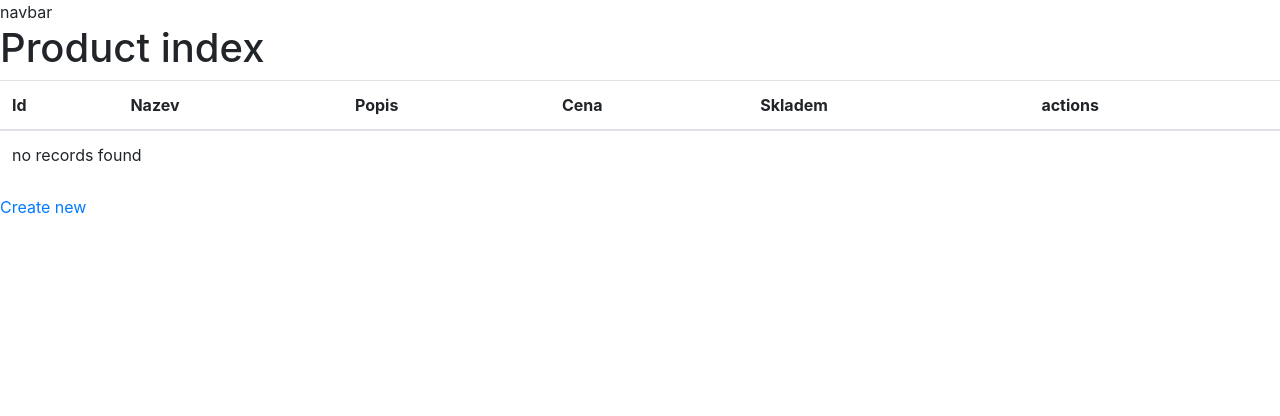
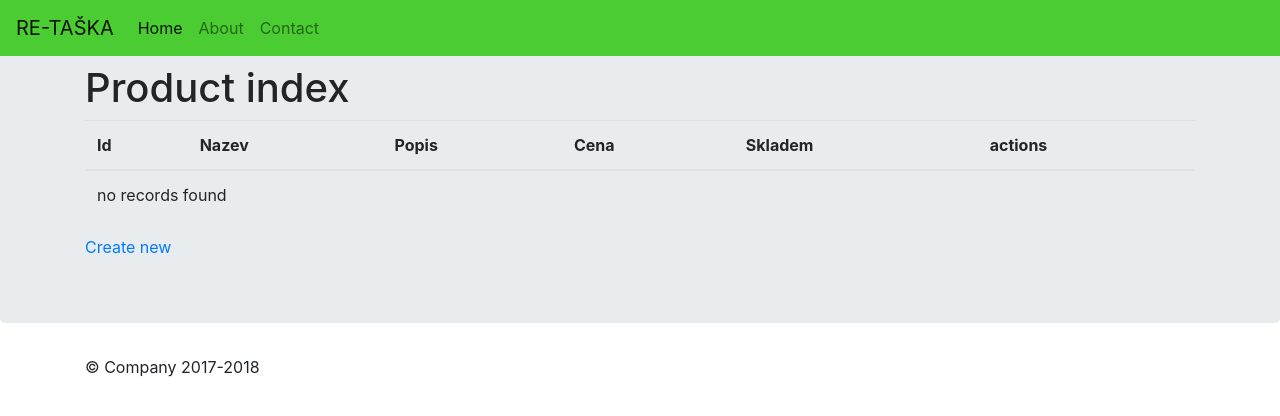
Before and after one commit to Lubatko/retaska, a Symfony app: template retaska/templates/product/index.html.twig in a window 1280 px wide. Shown: the top 416 px of the page. Run offline with Twig, Linux system fonts and the light colour scheme; the template is opened without the code that fills it, so the values that code supplies are empty; some libraries are stand-ins or nearby versions.

Commit message:
fourth commit

```diff
--- a/retaska/templates/base.html.twig
+++ b/retaska/templates/base.html.twig
@@ -1,20 +1,63 @@
-<!DOCTYPE html>
-<html>
-    <head>
-        <meta charset="UTF-8">
-        <title>{% block title %}Welcome!{% endblock %}</title>
-        {% block stylesheets %}{% endblock %}
+<!doctype html>
+<html lang="en">
+  <head>
+    <meta charset="utf-8">
+    <meta name="viewport" content="width=device-width, initial-scale=1, shrink-to-fit=no">
+    <meta name="description" content="">
+    <meta name="author" content="">
+    <link rel="icon" href="favicon.ico">
 
+    <title>Jumbotron Template for Bootstrap 4</title>
+
+    <!-- Bootstrap core CSS -->
+
+    <!-- Custom styles for this template -->
+<!-- CSS: -->
 <link rel="stylesheet" href="https://maxcdn.bootstrapcdn.com/bootstrap/4.1.3/css/bootstrap.min.css">
 
 <!-- JS: -->
 <script src="https://ajax.googleapis.com/ajax/libs/jquery/3.3.1/jquery.min.js"></script>
     <script src="https://cdnjs.cloudflare.com/ajax/libs/popper.js/1.14.3/umd/popper.min.js"></script>
     <script src="https://maxcdn.bootstrapcdn.com/bootstrap/4.1.3/js/bootstrap.min.js"></script>
-    </head>
-    <body>
-    navbar
-        {% block body %}{% endblock %}
-        {% block javascripts %}{% endblock %}
-    </body>
+  </head>
+
+  <body>
+
+    <nav class="navbar navbar-expand-md navbar-light fixed-top" style="background-color: #4ACC32;">
+      <a class="navbar-brand" href="#">RE-TAŠKA</a>
+      <button class="navbar-toggler" type="button" data-toggle="collapse" data-target="#navbarsExampleDefault" aria-controls="navbarsExampleDefault" aria-expanded="false" aria-label="Toggle navigation">
+        <span class="navbar-toggler-icon"></span>
+      </button>
+
+      <div class="collapse navbar-collapse" id="navbarsExampleDefault">
+        <ul class="navbar-nav mr-auto">
+          <li class="nav-item active">
+            <a class="nav-link" href="{{ path('homepage') }}">Home <span class="sr-only">(current)</span></a>
+          </li>
+          <li class="nav-item">
+            <a class="nav-link" href="http://node17.codenvy.io:57880//lekce-1/about.html">About</a>
+          </li>
+          <li class="nav-item">
+            <a class="nav-link" href="#">Contact</a>
+          </li>
+        </ul>
+      </div>
+    </nav>
+
+    <main role="main">
+
+      <!-- Main jumbotron for a primary marketing message or call to action -->
+      <div class="jumbotron">
+        <div class="container">
+          {% block body %}{% endblock %}
+        </div>
+      </div>
+      </div> <!-- /container -->
+
+    </main>
+
+    <footer class="container">
+      <p>&copy; Company 2017-2018</p>
+    </footer>
+  </body>
 </html>
```
Also changed, not shown: retaska/templates/base2.html.twig (added, +63 -0 lines), retaska/templates/homepage/index.html.twig (+2 -15 lines).
